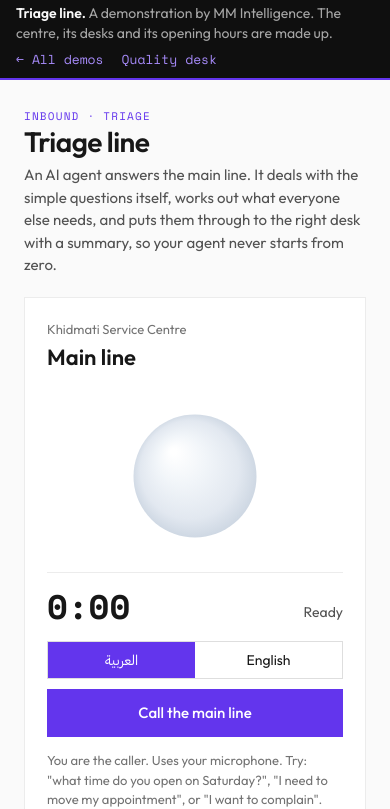
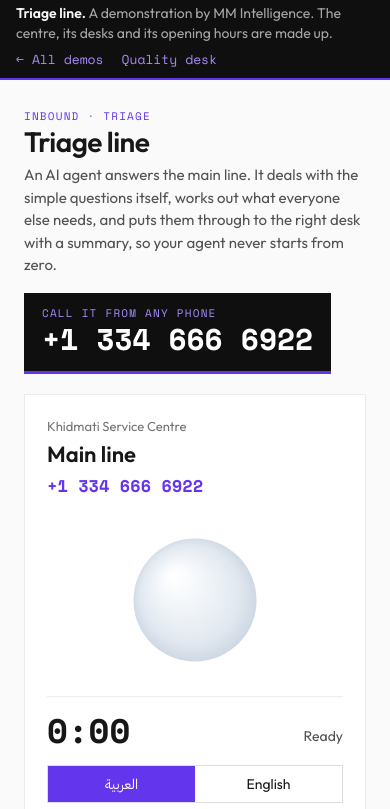
Before and after one commit to thebadcoder96/silah-demo, a website: page triage/index.html in a window 390 px wide. Shown: the part 35-844 px from the top of the page. Drawn offline with nearby package versions, Linux system fonts and the light colour scheme; no server answers.

Commit message:
Triage line: the phone number in the heading; number picked up by the setup script
Co-Authored-By: Claude Fable 5.2 <noreply@anthropic.com>

```diff
--- a/config.js
+++ b/config.js
@@ -27,6 +27,6 @@ window.SILAH_CONFIG = {
   },
   "phone": {
     "id": "phnum_6701m7reky6hey3tydkyckge9fe7",
-    "number": "+1 334 666 6922"
+    "number": "+13346666922"
   }
 };
--- a/lib/agents.js
+++ b/lib/agents.js
@@ -25,6 +25,6 @@ export default {
   },
   "phone": {
     "id": "phnum_6701m7reky6hey3tydkyckge9fe7",
-    "number": "+1 334 666 6922"
+    "number": "+13346666922"
   }
 };
--- a/triage/index.html
+++ b/triage/index.html
@@ -24,7 +24,12 @@
     :focus-visible { outline: 2px solid var(--text); outline-offset: 2px; }
 
     main { max-width: 1240px; margin: 0 auto; padding: 28px 24px 64px; }
-    .head { margin-bottom: 20px; max-width: 78ch; }
+    .head { margin-bottom: 20px; display: flex; flex-wrap: wrap; align-items: flex-end; gap: 16px 40px; }
+    .head > div:first-child { flex: 1 1 420px; max-width: 78ch; }
+    .dial { flex: none; padding: 12px 18px 14px; background: #0f0f0f; color: #fff; border-bottom: 3px solid var(--ai); text-decoration: none; }
+    .dial small { display: block; font: 11px var(--mono); text-transform: uppercase; letter-spacing: 1.2px; color: #a78bfa; }
+    .dial b { display: block; font: 700 30px/1.2 var(--mono); letter-spacing: -0.01em; white-space: nowrap; }
+    .line-number { margin: 2px 0 0; font: 700 17px var(--mono); color: var(--ai); }
     .eyebrow { font: 11px var(--mono); text-transform: uppercase; letter-spacing: 1.2px; color: var(--ai); }
     .head h1 { margin: 2px 0 0; font-size: 28px; line-height: 1.15; }
     .head p { margin: 6px 0 0; color: var(--text-2); }
@@ -104,14 +109,18 @@
   </header>
   <main>
     <div class="head">
+      <div>
       <span class="eyebrow">Inbound · Triage</span>
       <h1>Triage line</h1>
       <p>An AI agent answers the main line. It deals with the simple questions itself, works out what everyone else needs, and puts them through to the right desk with a summary, so your agent never starts from zero.</p>
+      </div>
+      <a id="dial" class="dial" hidden><small>Call it from any phone</small><b id="dial-number"></b></a>
     </div>
     <div class="grid">
       <section id="handset" class="panel handset" aria-label="Call">
         <p class="label" id="client"></p>
         <h2>Main line</h2>
+        <p id="line-number" class="line-number" hidden></p>
         <canvas id="orb" aria-hidden="true"></canvas>
         <div class="readout">
           <div id="timer" class="timer">0:00</div>
@@ -127,7 +136,6 @@
           <input id="typed-input" placeholder="Type what the caller says" autocomplete="off" aria-label="Type what the caller says">
           <button aria-label="Send">➤</button>
         </form>
-        <p id="number" class="fine" hidden></p>
         <p id="hint" class="fine">You are the caller. Uses your microphone. Try: "what time do you open on Saturday?", "I need to move my appointment", or "I want to complain".</p>
       </section>
 
@@ -169,6 +177,18 @@
     const fresh = () => ({ lines: [], need: "", desk: "", urgency: "", caller: "", summary: "", transferred: "", connected: false, startedAt: 0, saved: false });
 
     $("#client").textContent = TRIAGE.client;
+
+    // The real phone number, when one is connected: in the heading, where the room can read it.
+    const pretty = (n) => String(n).replace(/[^\d+]/g, "").replace(/^\+1(\d{3})(\d{3})(\d{4})$/, "+1 $1 $2 $3");
+    function showNumber(number) {
+      if (!number) return;
+      const text = pretty(number);
+      $("#dial").hidden = $("#line-number").hidden = false;
+      $("#dial").href = `tel:${text.replace(/\s/g, "")}`;
+      $("#dial-number").textContent = $("#line-number").textContent = text;
+      if (!TEXT_MODE) $("#hint").textContent = "Call that number from any phone and the call shows up here. Or press the button to call from this browser, using your microphone.";
+    }
+    showNumber(config.phone?.number);
     if (TEXT_MODE) $("#hint").textContent = "Typing mode: you type what the caller says, and the AI agent answers in text.";
 
     function drawLang() {
@@ -331,10 +351,7 @@
       try {
         if (!document.hidden && !voice.active()) {
           const data = await (await fetch("/api/phone?line=triage")).json();
-          if (data.number) {
-            $("#number").hidden = false;
-            $("#number").textContent = `Or call ${data.number} from any phone. The call shows up here.`;
-          }
+          showNumber(data.number);
           const b = data.board;
           const c = data.call;
           if ((b && b.at > opened - 60000) || (c && (c.live || c.started * 1000 > opened - 60000))) {
```
